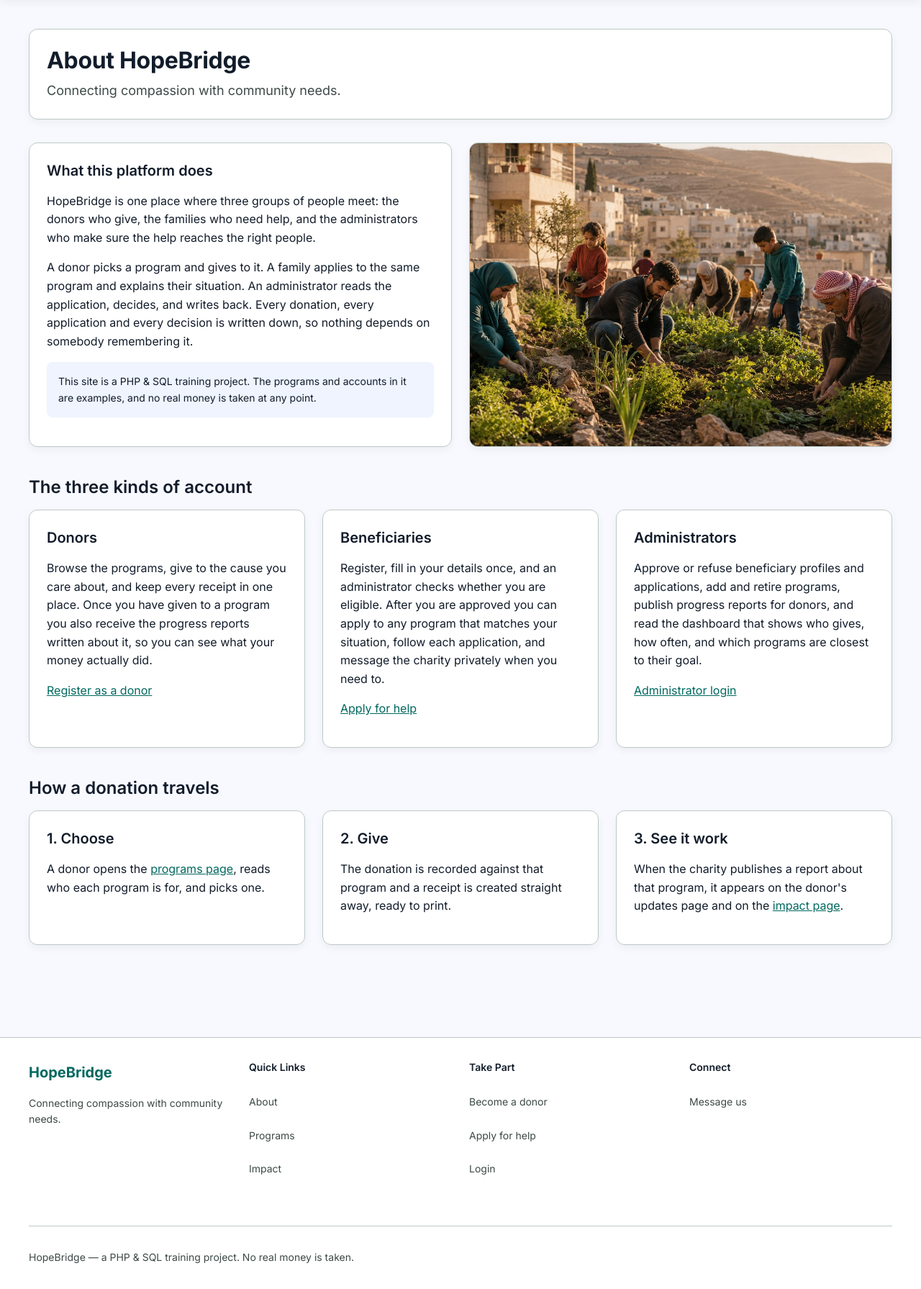
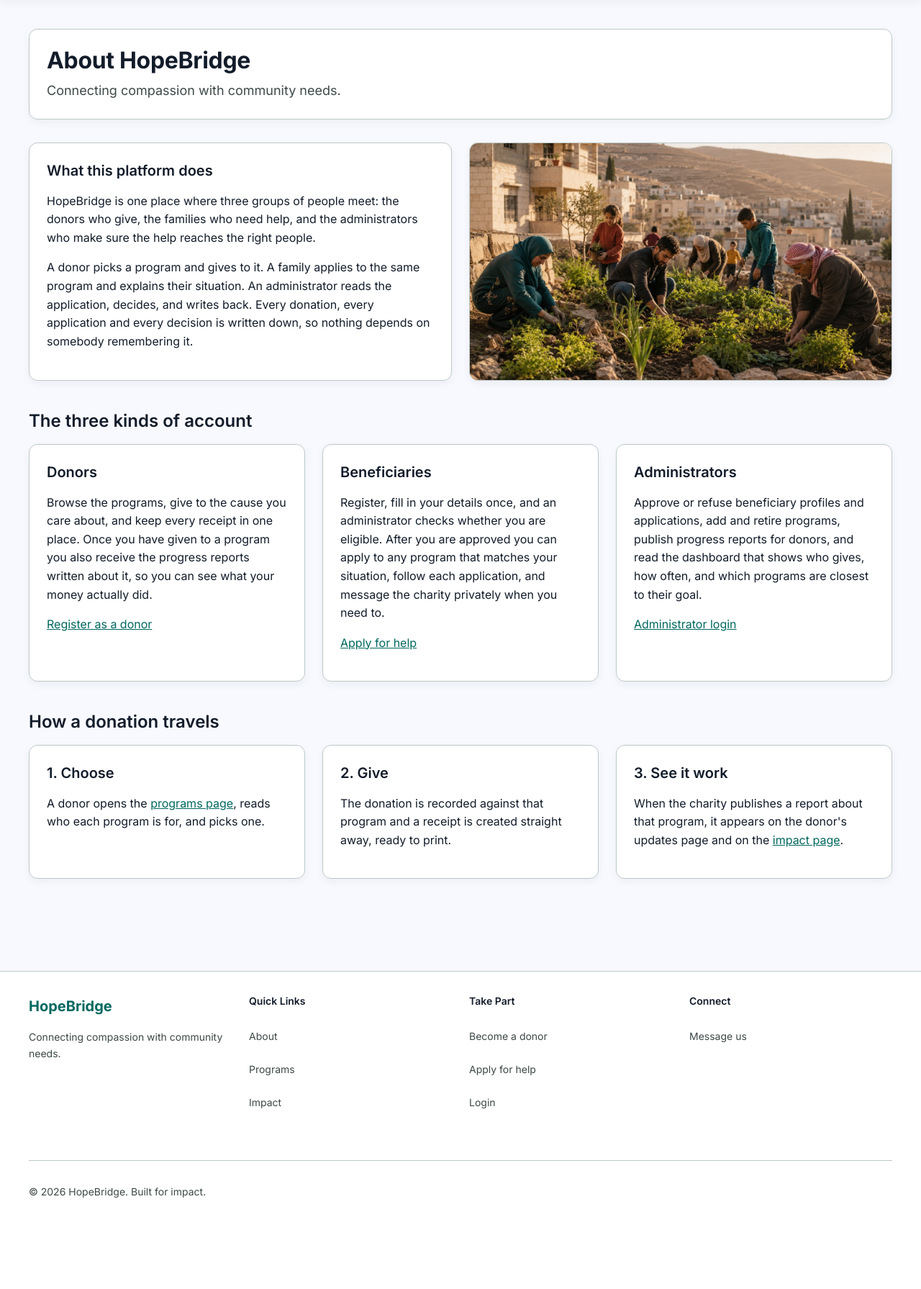
Before and after one commit to MayaHelmi/hopebridge-charity-platform, a PHP site: page /about.php in a window 1280 px wide. Shown: the part 71-1862 px from the top of the page at 72% size. After the commit the page ends 1735 px from the top, so only its background shows below. Run offline with PHP 8.4, Linux system fonts and the light colour scheme.

Commit message:
Present as a finished product, not a coursework exercise
Removed the notices that called the site a training project: the footer
line, the panel on About, the block above the donate form, the note under
a receipt, and the explanation on the forgot-password page of where the
reset link is written.

The footer now carries the line the mockup specifies. The receipt closes
with a thank you. The donate page simply asks for an amount, which is a
normal first step and claims nothing about a payment being taken. The
forgot-password page says only that a link has been sent.

The README still records that payment is simulated and where reset links
are written - that belongs in the documentation, not on the page.

```diff
--- a/about.php
+++ b/about.php
@@ -28,10 +28,6 @@ include 'header.php';
             application, decides, and writes back. Every donation, every
             application and every decision is written down, so nothing depends on
             somebody remembering it.
-        </p>
-        <p class="notice info">
-            This site is a PHP &amp; SQL training project. The programs and accounts
-            in it are examples, and no real money is taken at any point.
         </p>
     </div>
 
--- a/donate.php
+++ b/donate.php
@@ -62,11 +62,6 @@ include 'header.php';
 
 <div class="form-box">
 
-    <p class="notice info">
-        This is a training project, so no real money is taken.
-        Pressing donate only saves the donation in the database.
-    </p>
-
     <?php if ($error !== '') { ?>
         <p class="notice error"><?php echo htmlspecialchars($error); ?></p>
     <?php } ?>
--- a/donor_receipt.php
+++ b/donor_receipt.php
@@ -52,7 +52,7 @@ include 'header.php';
     </table>
 
     <p class="meta gap-t">
-        Training project - this receipt is not a real tax document.
+        Thank you for supporting HopeBridge.
     </p>
 </div>
 
--- a/footer.php
+++ b/footer.php
@@ -34,7 +34,7 @@
     </div>
 
     <div class="rule">
-        <p>HopeBridge &mdash; a PHP &amp; SQL training project. No real money is taken.</p>
+        <p>&copy; 2026 HopeBridge. Built for impact.</p>
     </div>
 
 </div>
--- a/forgot.php
+++ b/forgot.php
@@ -73,12 +73,6 @@ include 'header.php';
                 The link stops working after one hour.
             </p>
 
-            <p class="notice info">
-                This training project has no mail server, so the link is written to
-                <strong>hopebridge-outbox.txt</strong> in the folder above the website
-                instead of being emailed. Open that file to follow the link.
-            </p>
-
         <?php } else { ?>
 
             <form method="post">
```
Also changed, not shown: README.md.
